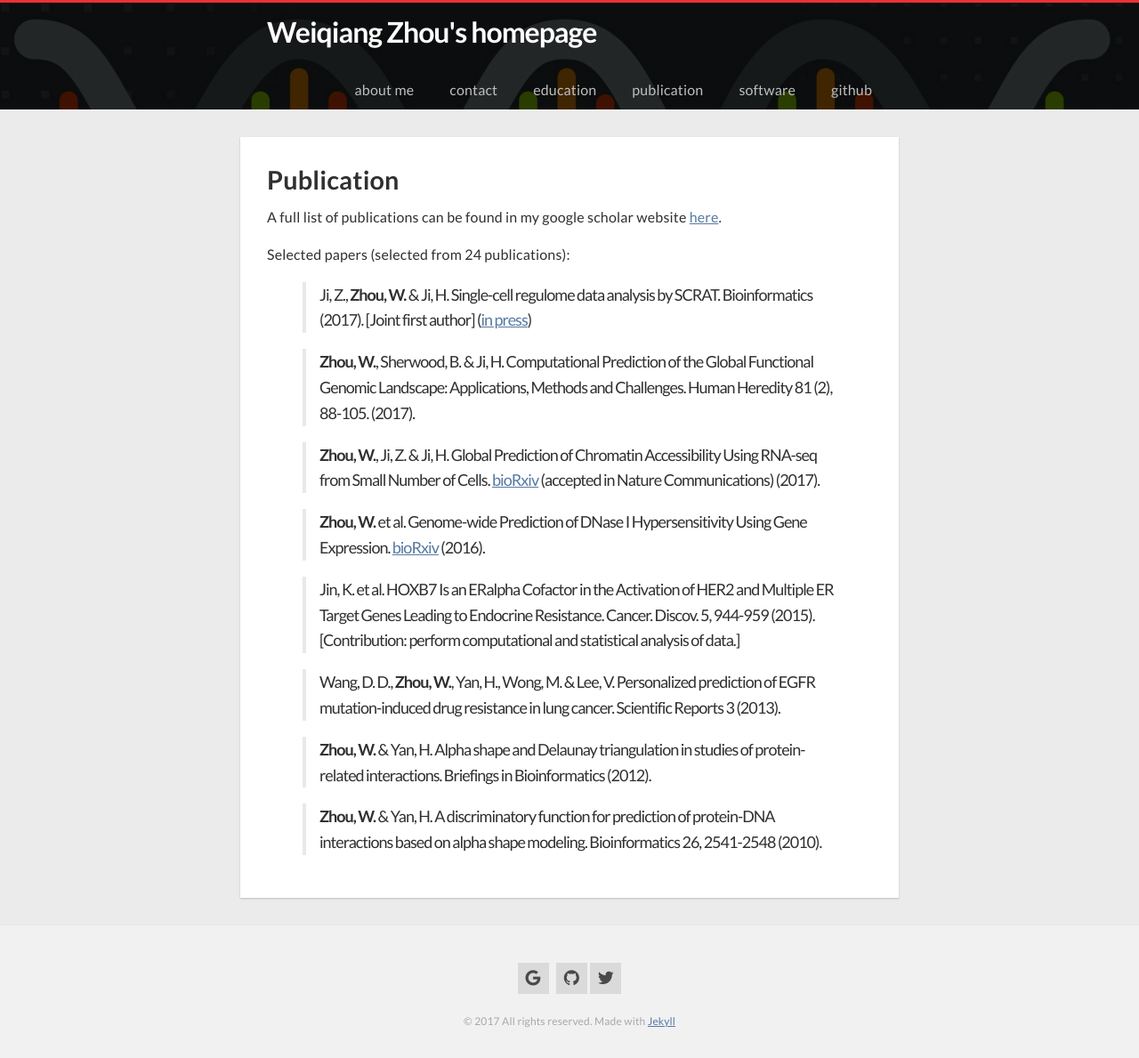
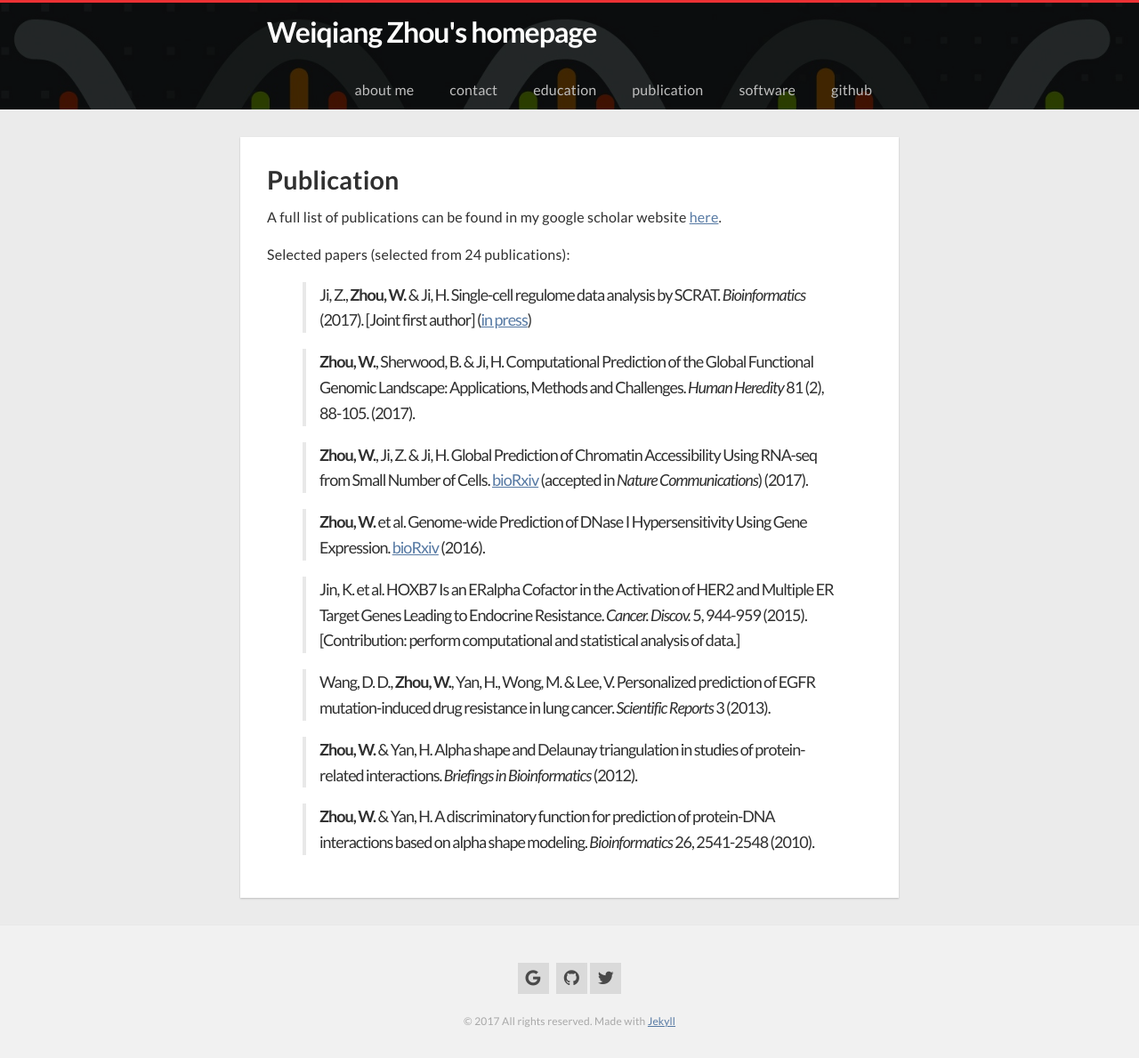
Before and after one commit to ILoveYouKen/ILoveYouKen.github.io, a Jekyll site: the page built from publication.md, in a window 1280 px wide. Shown: the whole page at 89% size. Built offline with Jekyll 4.4.1, drawn with Linux system fonts in a browser that asks for light colours; nearby versions of some CDN libraries.

Commit message:
Update publication.md

```diff
--- a/publication.md
+++ b/publication.md
@@ -9,18 +9,18 @@ A full list of publications can be found in my google scholar website [here](htt
 
 Selected papers (selected from 24 publications):
 
->Ji, Z., __Zhou, W.__ & Ji, H. Single-cell regulome data analysis by SCRAT. Bioinformatics (2017). [Joint first author] ([in press](https://doi.org/10.1093/bioinformatics/btx315)) <br/>
+>Ji, Z., __Zhou, W.__ & Ji, H. Single-cell regulome data analysis by SCRAT. _Bioinformatics_ (2017). [Joint first author] ([in press](https://doi.org/10.1093/bioinformatics/btx315)) <br/>
 
->__Zhou, W.__, Sherwood, B. & Ji, H. Computational Prediction of the Global Functional Genomic Landscape: Applications, Methods and Challenges. Human Heredity 81 (2), 88-105. (2017). <br/>
+>__Zhou, W.__, Sherwood, B. & Ji, H. Computational Prediction of the Global Functional Genomic Landscape: Applications, Methods and Challenges. _Human Heredity_ 81 (2), 88-105. (2017). <br/>
 
->__Zhou, W.__, Ji, Z. & Ji, H. Global Prediction of Chromatin Accessibility Using RNA-seq from Small Number of Cells. [bioRxiv](http://biorxiv.org/content/early/2016/01/03/035816) (accepted in Nature Communications) (2017). <br/>
+>__Zhou, W.__, Ji, Z. & Ji, H. Global Prediction of Chromatin Accessibility Using RNA-seq from Small Number of Cells. [bioRxiv](http://biorxiv.org/content/early/2016/01/03/035816) (accepted in _Nature Communications_) (2017). <br/>
 
 >__Zhou, W.__ et al. Genome-wide Prediction of DNase I Hypersensitivity Using Gene Expression. [bioRxiv](http://biorxiv.org/content/early/2016/01/03/035808) (2016). <br/>
 
->Jin, K. et al. HOXB7 Is an ERalpha Cofactor in the Activation of HER2 and Multiple ER Target Genes Leading to Endocrine Resistance. Cancer. Discov. 5, 944-959 (2015). [Contribution: perform computational and statistical analysis of data.] <br/>
+>Jin, K. et al. HOXB7 Is an ERalpha Cofactor in the Activation of HER2 and Multiple ER Target Genes Leading to Endocrine Resistance. _Cancer. Discov._ 5, 944-959 (2015). [Contribution: perform computational and statistical analysis of data.] <br/>
 
->Wang, D. D., __Zhou, W.__, Yan, H., Wong, M. & Lee, V. Personalized prediction of EGFR mutation-induced drug resistance in lung cancer. Scientific Reports 3 (2013).<br/>
+>Wang, D. D., __Zhou, W.__, Yan, H., Wong, M. & Lee, V. Personalized prediction of EGFR mutation-induced drug resistance in lung cancer. _Scientific Reports_ 3 (2013).<br/>
 
->__Zhou, W.__ & Yan, H. Alpha shape and Delaunay triangulation in studies of protein-related interactions. Briefings in Bioinformatics (2012).<br/>
+>__Zhou, W.__ & Yan, H. Alpha shape and Delaunay triangulation in studies of protein-related interactions. _Briefings in Bioinformatics_ (2012).<br/>
 
->__Zhou, W.__ & Yan, H. A discriminatory function for prediction of protein-DNA interactions based on alpha shape modeling. Bioinformatics 26, 2541-2548 (2010).<br/>
+>__Zhou, W.__ & Yan, H. A discriminatory function for prediction of protein-DNA interactions based on alpha shape modeling. _Bioinformatics_ 26, 2541-2548 (2010).<br/>
```
